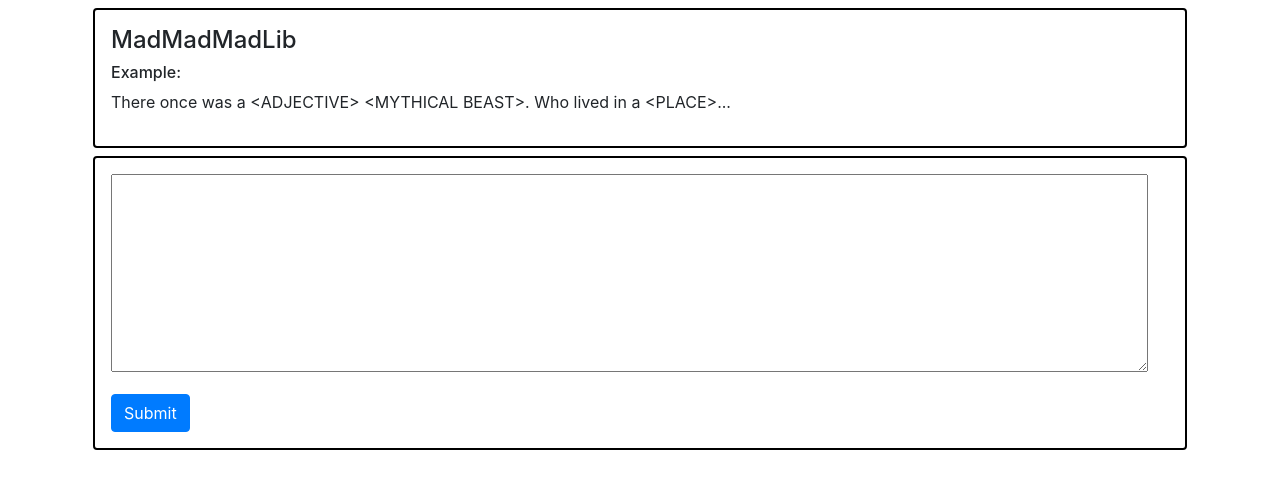
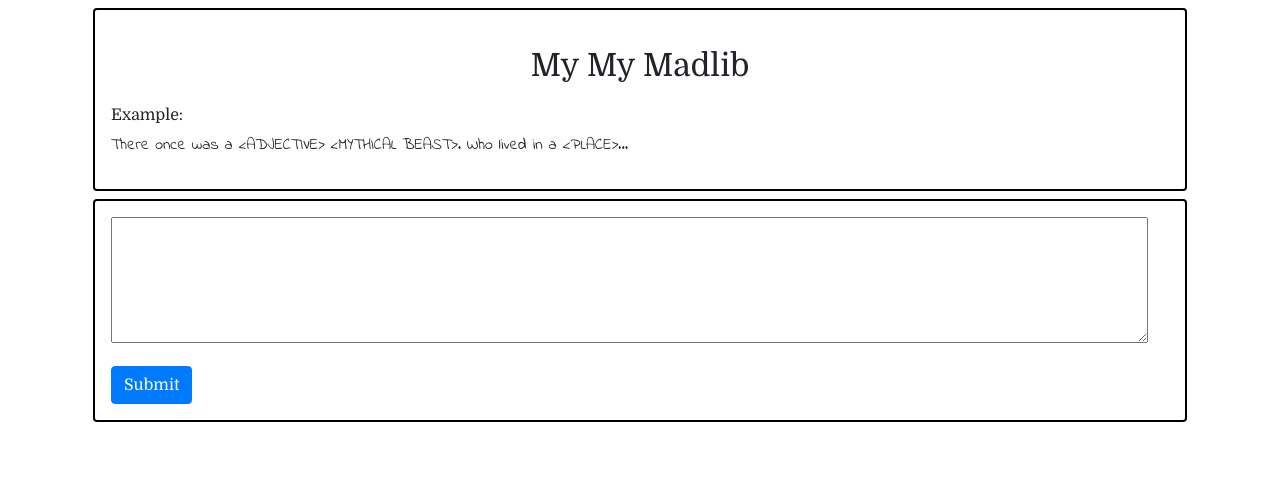
Before and after one commit to dallinmajor/mymymadlibz, a React (Create React App) app: page / in a window 1280 px wide. Shown: the top 488 px of the page. Built offline with nearby package versions, Linux system fonts and the light colour scheme.

Commit message:
added more stuff

```diff
--- a/src/App.css
+++ b/src/App.css
@@ -1,14 +1,11 @@
-html {
-  font-family: 'Domine', serif;
-  font-family: 'Indie Flower', cursive;
-}
-
 textarea, input {
   width: 98%;
   margin: auto;
   margin-bottom: 1rem;
+  font-family: 'Indie Flower', cursive;
 }
 .component {
+  font-family: 'Domine', serif;
   margin: .5rem;
   padding: 1rem;
   border: 2px;
@@ -16,3 +13,14 @@ textarea, input {
   border-color: black;
   border-radius: 4px;
 }
+
+.cursive {
+  font-family: 'Indie Flower', cursive;
+}
+
+.madlib {
+  width: 100%;
+  text-align: center;
+  font-size: 2rem;
+  padding: 1rem;
+}
--- a/src/App.js
+++ b/src/App.js
@@ -60,7 +60,7 @@ class App extends Component {
     if (done) {
       return (
         <div className='container'>
-          <div className='component'>{madLib}</div>
+          <div className='component cursive'>{madLib}</div>
         </div>
       )
     }
--- a/src/components/createMadLib.js
+++ b/src/components/createMadLib.js
@@ -4,13 +4,13 @@ const MadLibCreator = ({handleInputChange, handleMadLibSubmit, text}) => {
     return (
         <div className='container'>
             <div className='component'>
-                <h4>MadMadMadLib</h4>
+                <div className='madlib'>My My Madlib</div>
                 <h6>Example:</h6>
-                <p>{'There once was a <ADJECTIVE> <MYTHICAL BEAST>. Who lived in a <PLACE>...'}</p>
+                <p className='cursive'>{'There once was a <ADJECTIVE> <MYTHICAL BEAST>. Who lived in a <PLACE>...'}</p>
             </div>
             <div className='component'>
             <form>
-                <textarea rows='8' value={text} onChange={e => handleInputChange(e)}/>
+                <textarea rows='5' value={text} onChange={e => handleInputChange(e)}/>
                 <button onClick={e => {e.preventDefault(); handleMadLibSubmit()}} className="btn btn-primary">Submit</button>
             </form>
             </div>
```
